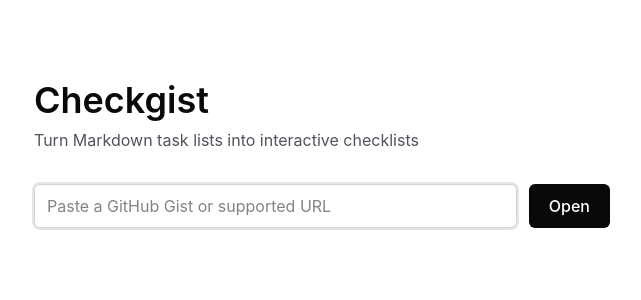
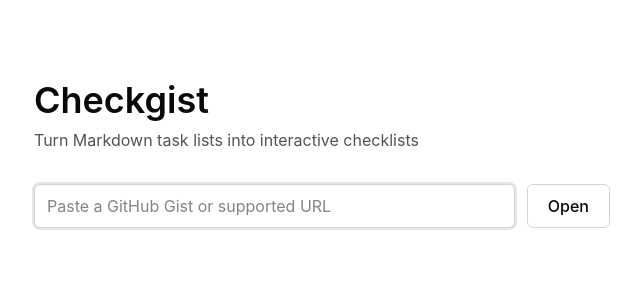
Before and after one commit to pongo/checkgist, a Vue app: page / in a window 1280 px wide. Shown: the top 300 px of the page, without its empty margins (318-959 px from the left). Built offline with nearby package versions, Linux system fonts and the light colour scheme.

Commit message:
Update submit button styles for better light mode appearance

```diff
--- a/src/views/HomeView.vue
+++ b/src/views/HomeView.vue
@@ -61,7 +61,7 @@ onMounted(() => {
             autocomplete="off"
           />
           <button
-            class="min-h-11 rounded-md bg-zinc-950 px-5 font-medium text-white transition hover:bg-zinc-800 focus:outline-none focus:ring-2 focus:ring-zinc-950/20 dark:border dark:border-zinc-700 dark:text-zinc-50 dark:hover:bg-zinc-800 dark:focus:ring-blue-600/30"
+            class="min-h-11 rounded-md px-5 font-medium text-base transition border border-zinc-300 focus:outline-none focus:ring-2 focus:ring-zinc-950/20 dark:border dark:border-zinc-700 dark:text-zinc-50 dark:hover:bg-zinc-800 dark:focus:ring-blue-600/30 hover:bg-zinc-100"
             type="submit"
           >
             Open
```
